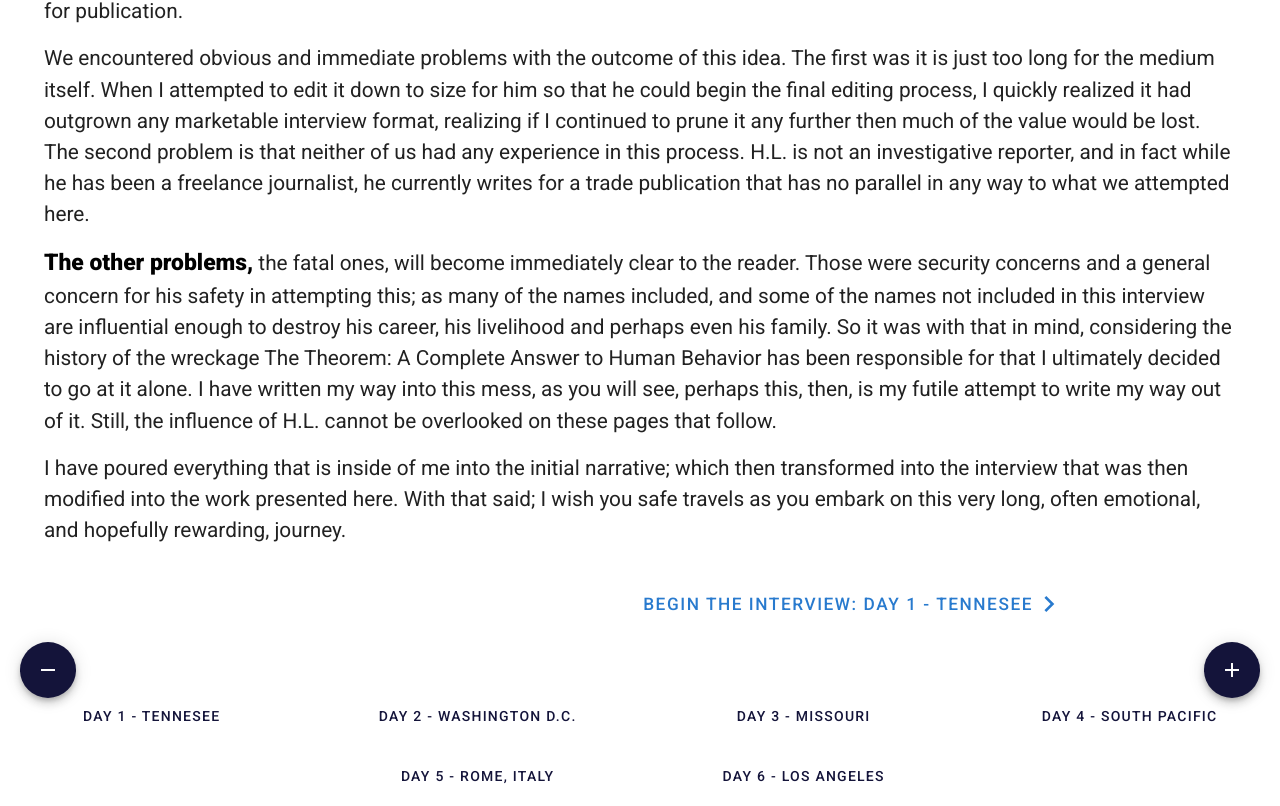
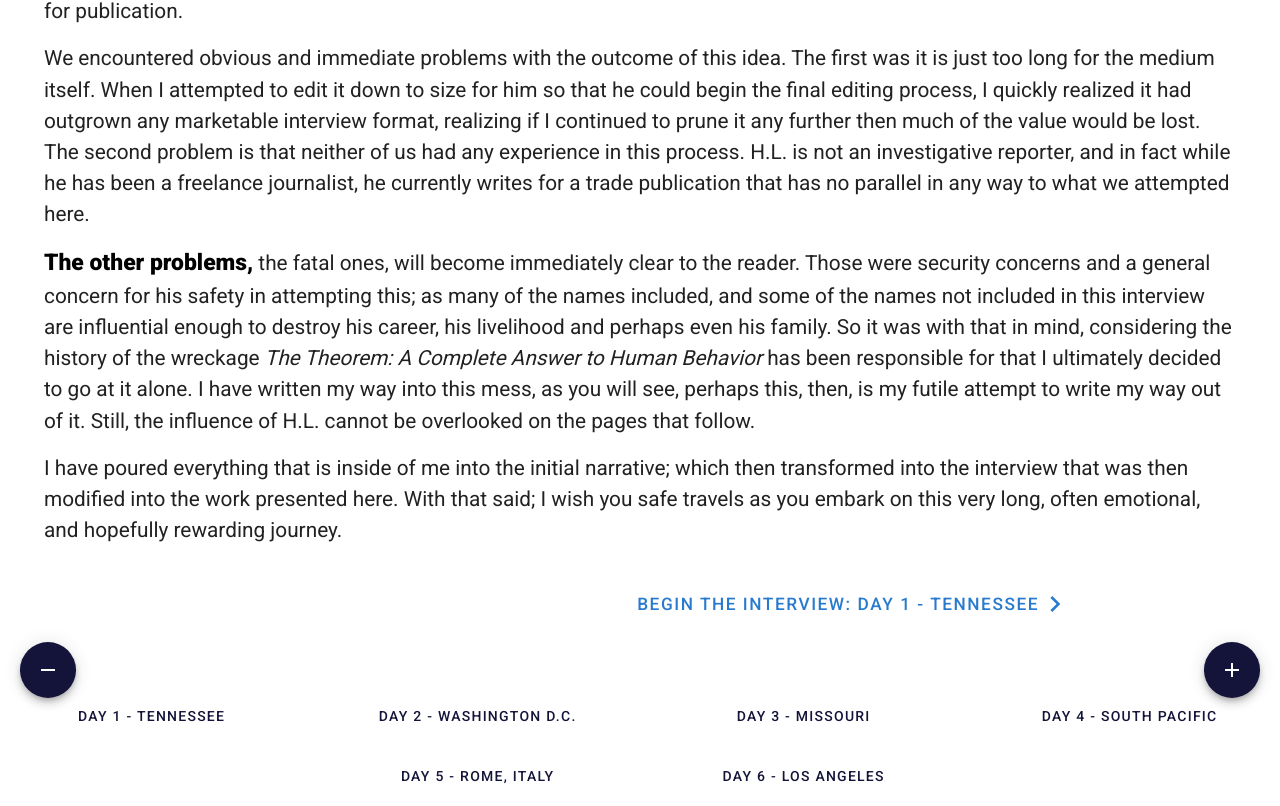
Before and after one commit to JesseStew/ode-to-martha-mitchell, a Vue app: page /intro in a window 1280 px wide. Shown: the part 1361-2167 px from the top of the page. Built offline with nearby package versions, Linux system fonts and the light colour scheme.

Commit message:
Final Cleanup

```diff
--- a/src/components/DayLinks.vue
+++ b/src/components/DayLinks.vue
@@ -3,7 +3,7 @@
 		<v-row>
 			<v-col class="text-center">
 				<router-link class="pa-2" to="/DayOne">
-					Day 1 - Tennesee
+					Day 1 - Tennessee
 				</router-link>
 				<router-link class="pa-2" to="/DayTwo">
 					Day 2 - Washington D.C.
--- a/src/components/Navigation.vue
+++ b/src/components/Navigation.vue
@@ -127,7 +127,7 @@
 				>
 					<v-col cols="4" md="3" :color="pages[model].color" @click="tabMethod(3)">
 						<v-btn block @click="tabMethod(3)" tile :color="pages[model].color" icon>
-							Day 1 - Tennesee
+							Day 1 - Tennessee
 						</v-btn>
 					</v-col>
 					<v-col cols="4" md="3" :color="pages[model].color" @click="tabMethod(4)">
@@ -313,7 +313,7 @@ export default {
 				color: '#14143a',
 				class: 'blue-background',
 				minHeight: 595,
-				dayLink: 'Begin The Interview: Day 1 - Tennesee',
+				dayLink: 'Begin The Interview: Day 1 - Tennessee',
 			},
 			{
 				src: require("../assets/images/Day1_final.jpg"),
--- a/src/views/Contact.vue
+++ b/src/views/Contact.vue
@@ -59,7 +59,7 @@
 			</v-col>
 			<v-col cols="12">
 				<p class="px-5">
-					While all team leaders feel their team is special, this group of hard-working, mostly young people were particularly devoted to this work. All of these brave individuals also put their personal safety at risk to accomplish this project. So proud of them.
+					While all team leaders feel their team is special, this group of hard-working, mostly young people were particularly devoted to this work. Many of these brave individuals also put their personal safety at risk to accomplish this project. So proud of them.
 				</p>
 			</v-col>
 			<v-col class="text-h6 text-center" cols="12">
--- a/src/views/DayOne.vue
+++ b/src/views/DayOne.vue
@@ -3,10 +3,10 @@
 		<v-row>
 			<v-col cols="12">
 				<h1 v-if="$vuetify.breakpoint.smAndUp" class="band-color-green interview-title">
-					Day 1 - Tennesee
+					Day 1 - Tennessee
 				</h1>
 				<h1 v-else class="band-color-green interview-title-sm">
-					Day 1 - Tennesee
+					Day 1 - Tennessee
 				</h1>
 			</v-col>
 			<v-col cols="12">
@@ -106,7 +106,7 @@
 						H.L.  Sounds about the right time to start.
 				</p>
 				<p>
-						<span class="douglas">Douglas:</span> So, The Theorem (The Theorem: A Complete Answer to Human Behavior) came out in 2006. I will skip over 8 years of drifting around the world aimlessly; maybe we could talk about that part later.
+						<span class="douglas">Douglas:</span> So, The Theorem (<span class="italic">The Theorem: A Complete Answer to Human Behavior</span>) came out in 2006. I will skip over 8 years of drifting around the world aimlessly; maybe we could talk about that part later.
 				</p>
 				<p class="h-l">
 						H.L. That’s fine, so we are in 2014?
--- a/src/views/DaySix.vue
+++ b/src/views/DaySix.vue
@@ -134,7 +134,7 @@ H.L. That’s sounds pessimistic. How about I have a book half-finished! Not hal
 H.L. What is it about?
 </p>
 <p>
-<span class="douglas">Douglas:</span> I’d rather not say. I will reveal this though: I have spent 25 years unintentionally elevating 3.5 billion women, through the discovery and ultimate publication of The Theorem: A Complete Answer to Human Behavior. So in the next book I am prepared to elevate men, to elevate mankind. It’s our turn.
+<span class="douglas">Douglas:</span> I’d rather not say. I will reveal this though: I have spent 25 years unintentionally elevating 3.5 billion women, through the discovery and ultimate publication of <span class="italic">The Theorem: A Complete Answer to Human Behavior</span>. So in the next book I am prepared to elevate men, to elevate mankind. It’s our turn.
 </p>
 <p class="h-l">
 H.L. That’s good. I agree The Theorem elevates the female gender; it can be difficult for a man to accept. I will be interested to see how you pull that one off, though I think I have an idea.
@@ -473,7 +473,7 @@ H.L. Sure, but death is a normal part of our existence. You can’t just ignore
 <p>
 <span class="douglas">Douglas:</span> No, you can’t. Not any longer at least.
 <span class="break"></span>
-While I have not mentioned death extensively it was always there, lingering around The Theorem all the way back to the beginning. First it was my grandfather in 1995; grandmother in 2000 and finally, almost ten years ago, my father. It was always there. While those are a few of my personal experiences with death, there were always other deaths as well; those less directly connected to me but still very close to the work, The Theorem: A Complete Answer to Human Behavior and its originating discovery.
+While I have not mentioned death extensively it was always there, lingering around The Theorem all the way back to the beginning. First it was my grandfather in 1995; grandmother in 2000 and finally, almost ten years ago, my father. It was always there. While those are a few of my personal experiences with death, there were always other deaths as well; those less directly connected to me but still very close to the work, <span class="italic">The Theorem: A Complete Answer to Human Behavior</span> and its originating discovery.
 <span class="break"></span>
 When I sent out <span class="italic">The Legacy Letter</span> in 2014, I became more aware of man’s mortality. In some cases, I would send out <span class="italic">The Legacy Letter</span> to someone who appeared from my perception to be alive and well; only to be informed later that this person had indeed perished. This was embarrassing, as it made me feel amateurish or uncaring, as if I hadn’t read carefully enough their biography. I would quickly apologize for my insensitivity.
 </p>
@@ -925,7 +925,7 @@ H.L. So do you think he was going to invest, or donate?
 <span class="break"></span>
 Now in the next two cases, along with the last we just spoke of, these individuals all received a copy of the letter very early on. Now this is important for a couple of reasons.
 <span class="break"></span>
-The first is that it takes a long time to realize the impact not only of <span class="italic">The Legacy Letter</span> but also The Theorem itself. Barry Sherman may have put The Theorem: A Complete Answer to Human Behavior on his reading list, and that could have taken a year to get to. Then he would have to realize the effectiveness of the model in action, to watch it unfold in front of him. Then, there are the philosophical implications of a discovery of this magnitude occurring for one to even witness. The list goes on and on, but ultimately it takes time to wrap your head around the concept of The Theorem, no matter how talented and bright you are. And Barry Sherman was certainly very talented and bright.
+The first is that it takes a long time to realize the impact not only of <span class="italic">The Legacy Letter</span> but also The Theorem itself. Barry Sherman may have put <span class="italic">The Theorem: A Complete Answer to Human Behavior</span> on his reading list, and that could have taken a year to get to. Then he would have to realize the effectiveness of the model in action, to watch it unfold in front of him. Then, there are the philosophical implications of a discovery of this magnitude occurring for one to even witness. The list goes on and on, but ultimately it takes time to wrap your head around the concept of The Theorem, no matter how talented and bright you are. And Barry Sherman was certainly very talented and bright.
 </p>
 <p class="h-l">
 H.L. Sure.
--- a/src/views/DayTwo.vue
+++ b/src/views/DayTwo.vue
@@ -638,7 +638,7 @@
 				<p>
 					<span class="douglas">Douglas:</span> Prolife or prochoice just wasn’t the focus of my marketing and had not been for years in relation to The Theorem.
 				<span class="break"></span>
-				At the same time, I will always hold the Prolife Community in high regard, as they were a large contributing factor in regards to The Theorem: A Complete Answer to Human Behavior being on the actual bookshelves in bookstores. In contrast to at least 40,000 others books published in the US in 2006 that never even made it into the bookstores at all. For this, I will be forever grateful.
+				At the same time, I will always hold the Prolife Community in high regard, as they were a large contributing factor in regards to <span class="italic">The Theorem: A Complete Answer to Human Behavior</span> being on the actual bookshelves in bookstores. In contrast to at least 40,000 others books published in the US in 2006 that never even made it into the bookstores at all. For this, I will be forever grateful.
 				<span class="break"></span>
 				At the same time The Theorem is obviously so much more, as this was just a slice of our marketing. So at the time, in 2014, I was only focused on the behavioral model and on the disorders and behaviors that The Theorem solved the mysteries to; autism, depression, panic disorder, OCD, anorexia, the purpose of sleep and dreams, and the reproduction model among others.
 				</p>
@@ -1675,7 +1675,7 @@
 				<p>
 				<span class="douglas">Douglas:</span> Okay, sure.
 				<span class="break"></span>
-				Well by the time the book, The Theorem: A Complete Answer to Human Behavior came out in 2006, I was exhausted. My struggle to get it written was epic, finding the right publisher was equally difficult. It was really a sad story of poverty, no running water and hunger.
+				Well by the time the book, <span class="italic">The Theorem: A Complete Answer to Human Behavior</span> came out in 2006, I was exhausted. My struggle to get it written was epic, finding the right publisher was equally difficult. It was really a sad story of poverty, no running water and hunger.
 				<span class="break"></span>
 				Ultimately it was too much for my wife at the time. We packed up and moved to Holland, to a small Dutch Village near Amsterdam. The dilemma was that I had two older children with me from my first marriage. I was, with the help of my Dutch wife, raising them in the Northern Rockies at the time.
 				<span class="break"></span>
--- a/src/views/Home.vue
+++ b/src/views/Home.vue
@@ -35,7 +35,7 @@
           It is a scandal so massive, and of such breadth, yet so deeply hidden below the surface of our current reality that the only way to come to a conclusion, to truly understand the scope of what this is really about, is to cut a few slices out of the cake and examine those slices so thoroughly that it will border on an obsessional devotion to detail. Yes, we have to dive to those depths within the microcosm to understand the macrocosm of this mess that currently defines our world.
           </p>
           <p class="px-5">
-          It will be an uneven journey as well, as there will be times throughout this relentless trek when you will be sure what you are reading is irrelevant – but they are mere breaks in this six section symphony to allow your senses to catch up, to allow for the trauma to take hold, the one we will experience together, the one I will re-experience with you.
+          It will be an uneven journey as well, as there will be times throughout this relentless trek when you will be sure what you are reading is irrelevant, but they are mere breaks in this six section symphony to allow your senses to catch up, to allow for the trauma to take hold, the one we will experience together, the one I will re-experience with you.
           </p>
           <p class="px-5">
           My name is Douglas Arone and I will be your guide; playing dual roles as victim and vindicator with such exhausted enthusiasms that you will wonder why I even continue. You will often wonder why I do not just quit and die. The reason that I continue of course is because of you, because of us. I feel as hard as it is for all of us to feel this way; somehow it is worth it, the ninety percent of subtle misery for the ten percent of obvious euphoric pleasure. Yes, I have continued for you, so I ask over the next few hours or days, that you do the same for me.
--- a/src/views/Intro.vue
+++ b/src/views/Intro.vue
@@ -48,10 +48,10 @@
 						We encountered obvious and immediate problems with the outcome of this idea. The first was it is just too long for the medium itself. When I attempted to edit it down to size for him so that he could begin the final editing process, I quickly realized it had outgrown any marketable interview format, realizing if I continued to prune it any further then much of the value would be lost. The second problem is that neither of us had any experience in this process. H.L. is not an investigative reporter, and in fact while he has been a freelance journalist, he currently writes for a trade publication that has no parallel in any way to what we attempted here.
 					</p>
 					<p class="px-5">
-						<span class="emphasis">The other problems,</span> the fatal ones, will become immediately clear to the reader. Those were security concerns and a general concern for his safety in attempting this; as many of the names included, and some of the names not included in this interview are influential enough to destroy his career, his livelihood and perhaps even his family. So it was with that in mind, considering the history of the wreckage The Theorem: A Complete Answer to Human Behavior has been responsible for that I ultimately decided to go at it alone. I have written my way into this mess, as you will see, perhaps this, then, is my futile attempt to write my way out of it. Still, the influence of H.L. cannot be overlooked on these pages that follow.
+						<span class="emphasis">The other problems,</span> the fatal ones, will become immediately clear to the reader. Those were security concerns and a general concern for his safety in attempting this; as many of the names included, and some of the names not included in this interview are influential enough to destroy his career, his livelihood and perhaps even his family. So it was with that in mind, considering the history of the wreckage <span class="italic">The Theorem: A Complete Answer to Human Behavior</span> has been responsible for that I ultimately decided to go at it alone. I have written my way into this mess, as you will see, perhaps this, then, is my futile attempt to write my way out of it. Still, the influence of H.L. cannot be overlooked on the pages that follow.
 					</p>
 					<p class="px-5">
-						I have poured everything that is inside of me into the initial narrative; which then transformed into the interview that was then modified into the work presented here. With that said; I wish you safe travels as you embark on this very long, often emotional, and hopefully rewarding, journey.
+						I have poured everything that is inside of me into the initial narrative; which then transformed into the interview that was then modified into the work presented here. With that said; I wish you safe travels as you embark on this very long, often emotional, and hopefully rewarding journey.
 					</p>
 				</v-col>
 			</v-row>
--- a/src/views/LegacyLetter.vue
+++ b/src/views/LegacyLetter.vue
@@ -53,7 +53,7 @@
 						I am standing where you once were. I am you of ten or twenty years ago---yet I am sitting next to you right now--my heart pounding out of my chest, wondering what you are going to do next.
 					</p>
 					<p class="px-5">
-						So, I will introduce myself; my name is Douglas Arone and I am a published author--and quite by chance, a behavioral theorist. My book was published in 2006 in the UK by a British Publisher--though I am an American, The Theorem: A Complete Answer to Human Behavior ( I have retained rights). The book chronicles a major discovery--perhaps one of the largest in the field of human psychology that I stumbled on by complete accident over twenty years ago. Now you may have heard of the book--though it is not probable. This of course is why I am writing to you-the you that you were twenty years ago--with only a dream in your pocket; under a dark threatening sky.
+						So, I will introduce myself; my name is Douglas Arone and I am a published author--and quite by chance, a behavioral theorist. My book was published in 2006 in the UK by a British Publisher--though I am an American, <span class="italic">The Theorem: A Complete Answer to Human Behavior</span> ( I have retained rights). The book chronicles a major discovery--perhaps one of the largest in the field of human psychology that I stumbled on by complete accident over twenty years ago. Now you may have heard of the book--though it is not probable. This of course is why I am writing to you-the you that you were twenty years ago--with only a dream in your pocket; under a dark threatening sky.
 					</p>
 					<p class="px-5">
 						While I know it is unorthodox for an author to write you asking for funding-- I am certainly not an orthodox author and this is most certainly a very unorthodox discovery and book. But then I am not looking for any man either--but a remarkable man--a great man. I was told that this may very well be you; we will see. In return for a couple minutes of your time--I will take you on a journey that I am certain you will never forget. It is most certainly a journey that not everyone will get a chance to go on--you however have earned the right by default of your success.
@@ -127,7 +127,7 @@
 						Here though is where I need you first to transform yourself and your state of mind back--watching the grey hair return to its natural color; wipe away all the years of stress and of hard knocks. I need you in your garage or in that run down office working on the dream that made you the powerful man you are today. I need your boundless optimism to return! I need your strong shoulders to combat all those naysayers that told you it could not be done--saying you were not qualified to envision the very destiny that you have now obtained. I need you this way, because otherwise what I am about to ask you is going to sound more like a science fiction novel than a sincere request for financial endorsement.
 					</p>
 					<p class="px-5">
-						So here we go: The discovery chronicled in The Theorem: A Complete Answer to Human Behavior is essentially a master key. This master key is the missing link in human behavior and human psychology. With this key every single major psychological and developmental disorder can be easily understood and ultimately prevented; including autism, schizophrenia, obsessive-compulsive disorder, anorexia nervosa, depression, disorders of sleep, panic disorder and much more. This discovery also uncovers the origins of the motivations as to: why we talk, eat, sleep and what attracts us to each other.
+						So here we go: The discovery chronicled in <span class="italic">The Theorem: A Complete Answer to Human Behavior</span> is essentially a master key. This master key is the missing link in human behavior and human psychology. With this key every single major psychological and developmental disorder can be easily understood and ultimately prevented; including autism, schizophrenia, obsessive-compulsive disorder, anorexia nervosa, depression, disorders of sleep, panic disorder and much more. This discovery also uncovers the origins of the motivations as to: why we talk, eat, sleep and what attracts us to each other.
 					</p>
 					<p class="px-5">
 						Here is the catch--and it is a big one. Without The Theorem not a single behavior listed will ever be fully understood. Of more significance, not a single disorder will ever be prevented--not one--not ever. All roads lead through the behavioral model included in The Theorem. This is for the simple reason that it is correct.
--- a/src/views/TimeLine.vue
+++ b/src/views/TimeLine.vue
@@ -26,7 +26,7 @@
 					<span class="dates">2005 December 13)</span> Catholic News Agency picks up press release out of London in regards The Theorem A Complete Answer to Human Behavior. The press release states a major Pro-life book and discovery is soon to be released. The result is strong preorders on Amazon, which itself is responsible for The Theorem being available in major brick and mortar bookstore chains such as Borders Bookstores in the United States.
 				</p>
 				<p>
-					<span class="dates">2006  January 1)</span> The Theorem: A Complete Answer to Human Behavior a book chronicling a major discovery in human psychology is released to the general audience by John Hunt Publishing in the UK. The Theorem is distributed by National Book Network and is available through bookstores in 23 countries.
+					<span class="dates">2006  January 1)</span> <span class="italic">The Theorem: A Complete Answer to Human Behavior</span> a book chronicling a major discovery in human psychology is released to the general audience by John Hunt Publishing in the UK. The Theorem is distributed by National Book Network and is available through bookstores in 23 countries.
 				</p>
 				<p>
 					<span class="dates">2008 February 10)</span> Barack Obama announces his candidacy for President of The United States.
@@ -38,7 +38,7 @@
 					<span class="dates">2009 January 21)</span> New York Senator Hillary Rodham Clinton assumes position of Secretary of State: Appointed by President Barrack Obama.
 				</p>
 				<p>
-					<span class="dates">2009 February)</span> Douglas Arone receives rights for The Theorem: A Complete Answer to Human Behavior back from John Hunt Publishing. The Theorem is now out of print.
+					<span class="dates">2009 February)</span> Douglas Arone receives rights for <span class="italic">The Theorem: A Complete Answer to Human Behavior</span> back from John Hunt Publishing. The Theorem is now out of print.
 				</p>
 				<p>
 					<span class="dates">2013 October)</span> President Obama is forced to apologize to Germany’s Chancellor Angela Merkel for the NSA monitoring her personal cellphone. Italy, France, Mexico, Brazil, and many others all lined up for apologies as well. At one time Barack Obama through the NSA is spying on 35 world leaders, the majority of them friendly to the US and posing no security threat. While Obama denied these allegations, his former NSA chief claim’s Obama was aware of the spying since 2010 and encouraged it to continue.
@@ -56,7 +56,7 @@
 					<span class="dates">2014 January 17)</span> Barrack Obama gave a public address on mass surveillance, promising increased restriction on data collection. Within months of this speech, he would undertake a major operation to put boots on the ground in regards to physical surveillance of Douglas Arone’s Tennessee residence.
 				</p>
 				<p>
-					<span class="dates">2014 January)</span> Douglas Arone begins working on <span class="italic">The Legacy Letter</span>; the letter deals with themes of the pursuit of immortality though accomplishment, fearless youthful ambition, and aspects of a major psychological discovery chronicled in his 2006 book The Theorem: A Complete Answer to Human Behavior. This request for funding will be sent to the ruling financial elite of the world.
+					<span class="dates">2014 January)</span> Douglas Arone begins working on <span class="italic">The Legacy Letter</span>; the letter deals with themes of the pursuit of immortality though accomplishment, fearless youthful ambition, and aspects of a major psychological discovery chronicled in his 2006 book <span class="italic">The Theorem: A Complete Answer to Human Behavior</span>. This request for funding will be sent to the ruling financial elite of the world.
 				</p>
 				<p>
 					<span class="dates">2014 February 10)</span> Douglas Arone sends out first copy of <span class="italic">The Legacy Letter</span> via email from the Tennessee residence.
```
